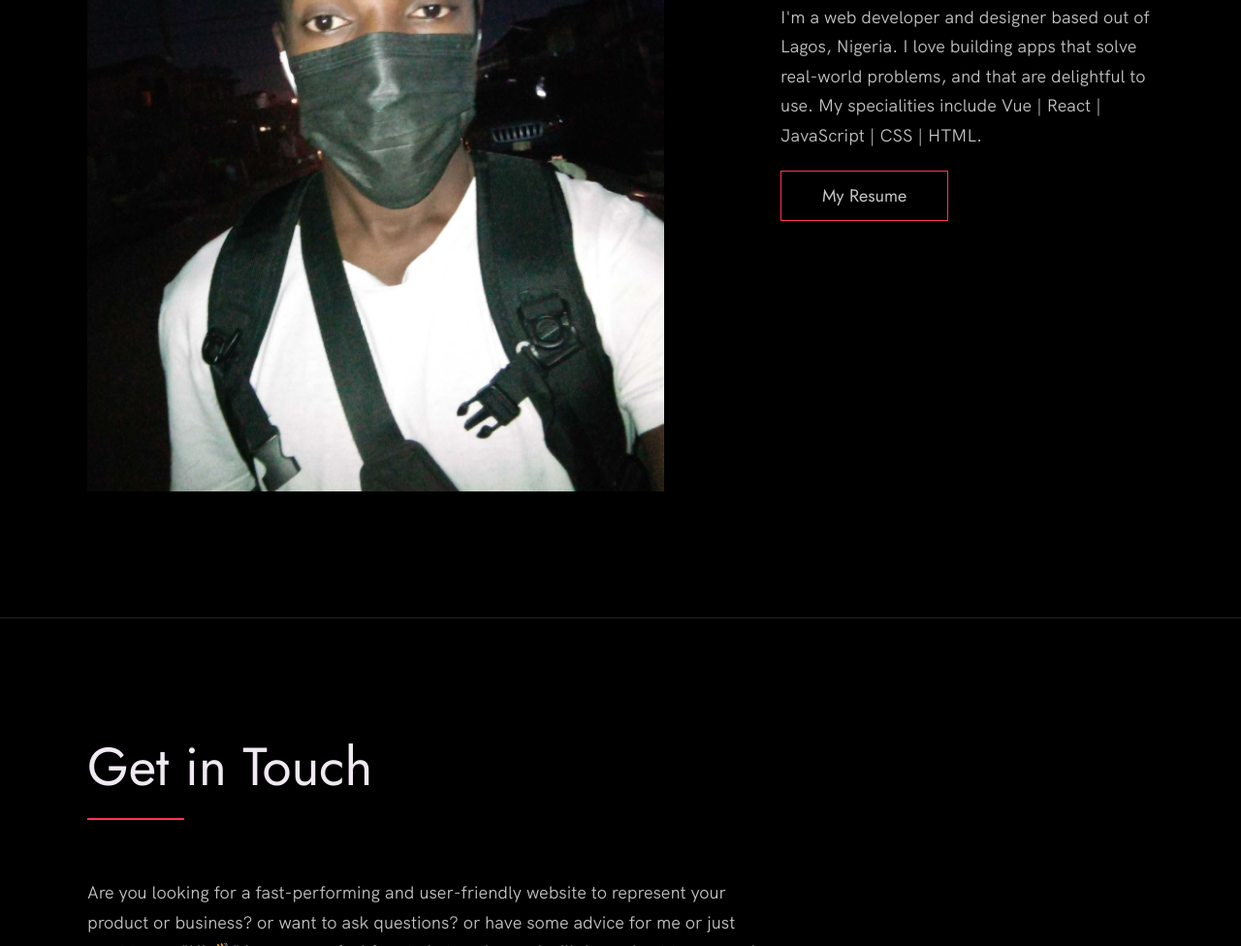
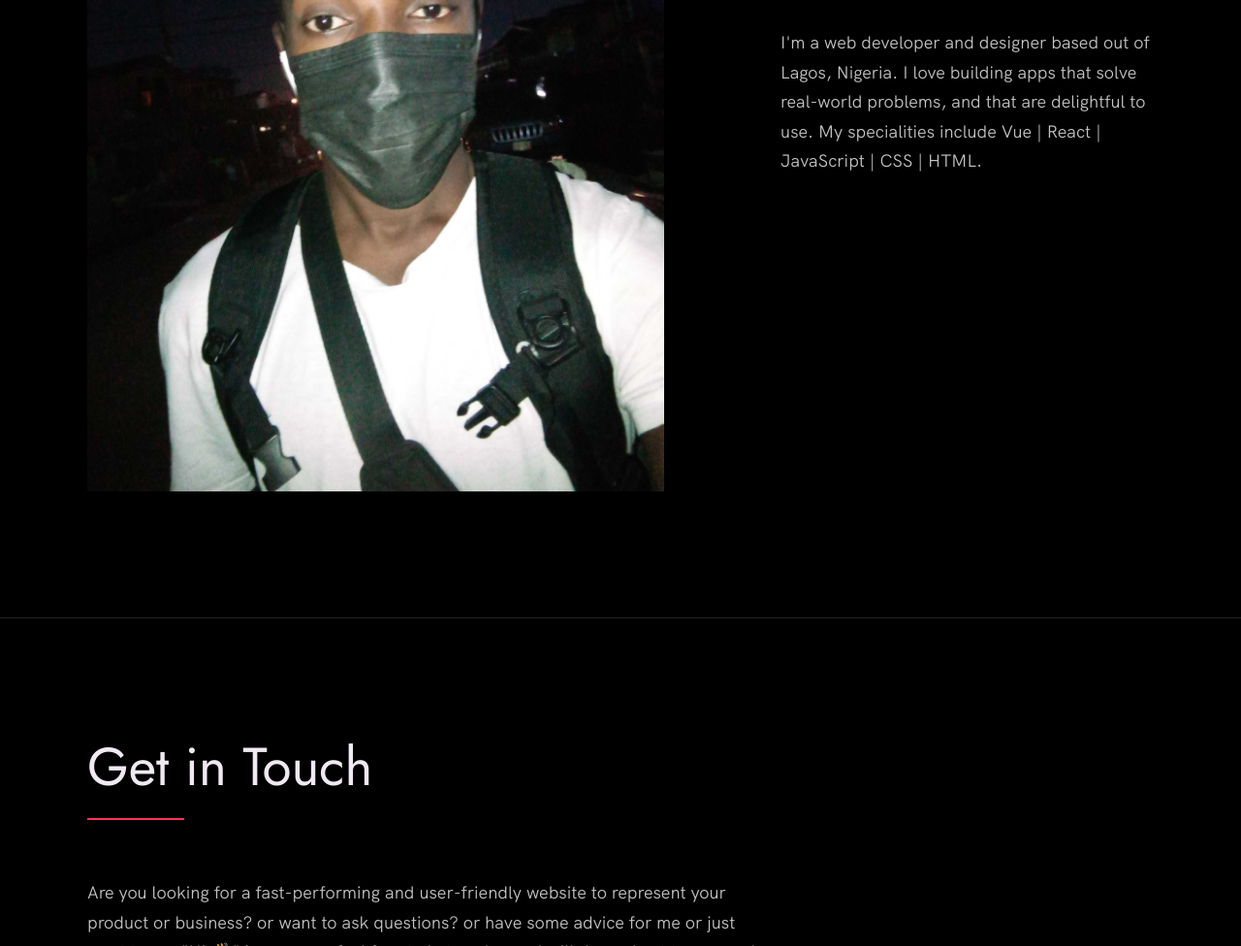
Before and after one commit to nottundeednut/My-Personal-Portfolio, a website built with Vite: page index.html in a window 1280 px wide. Shown: the part 3328-4304 px from the top of the page at 97% size. Built offline with nearby package versions, Linux system fonts and the light colour scheme.

Commit message:
removed resume

```diff
--- a/index.html
+++ b/index.html
@@ -171,7 +171,7 @@
             I'm a web developer and designer based out of Lagos, Nigeria. I love building apps that solve real-world
             problems, and that are delightful to use. My specialities include Vue | React | JavaScript | CSS | HTML.</p>
             <!-- Provide a link to your resume -->
-            <a href="#" class="btn">My Resume</a>
+            <!-- <a href="#" class="btn">My Resume</a> -->
           </div>
 
           <div class="about__photo-container">
```
